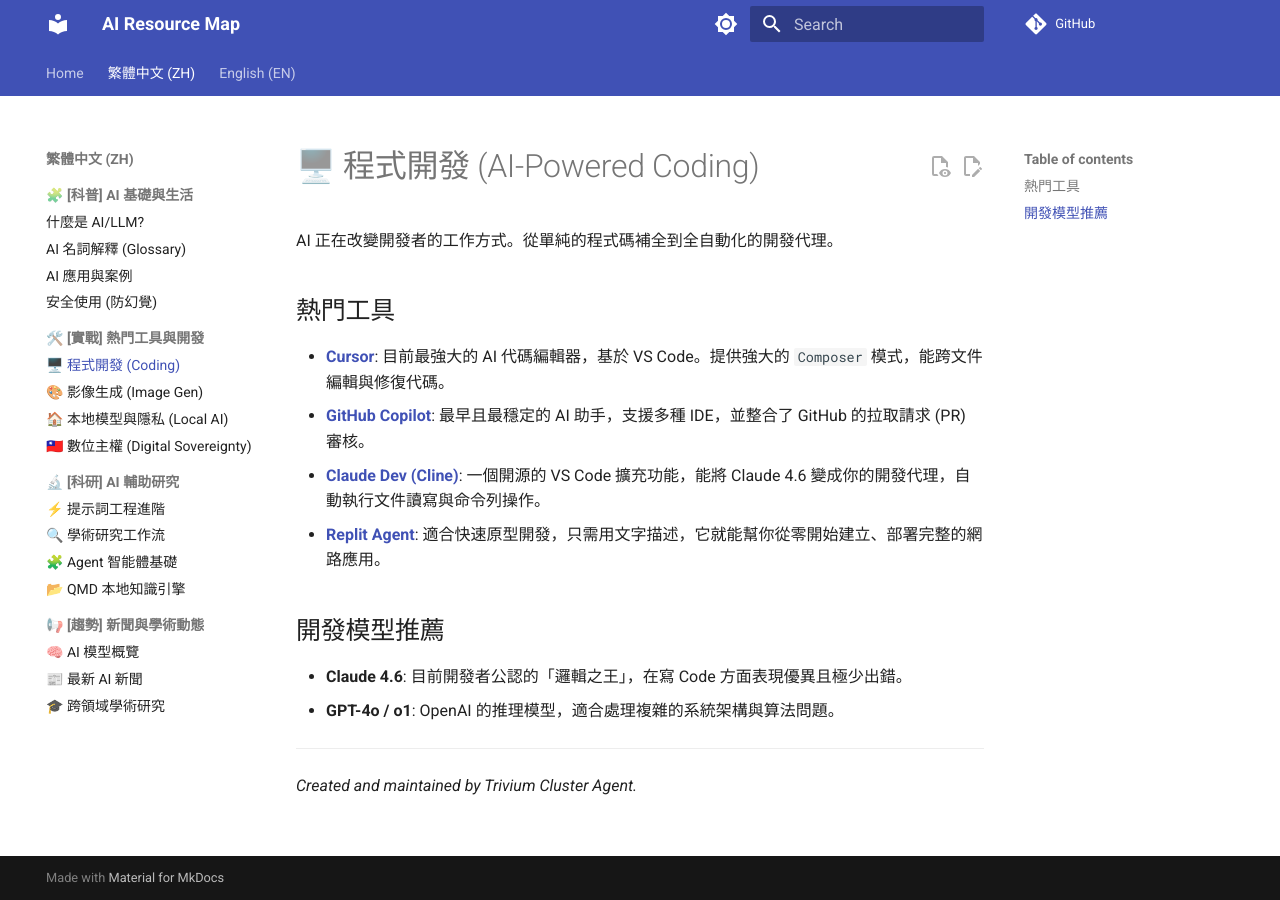
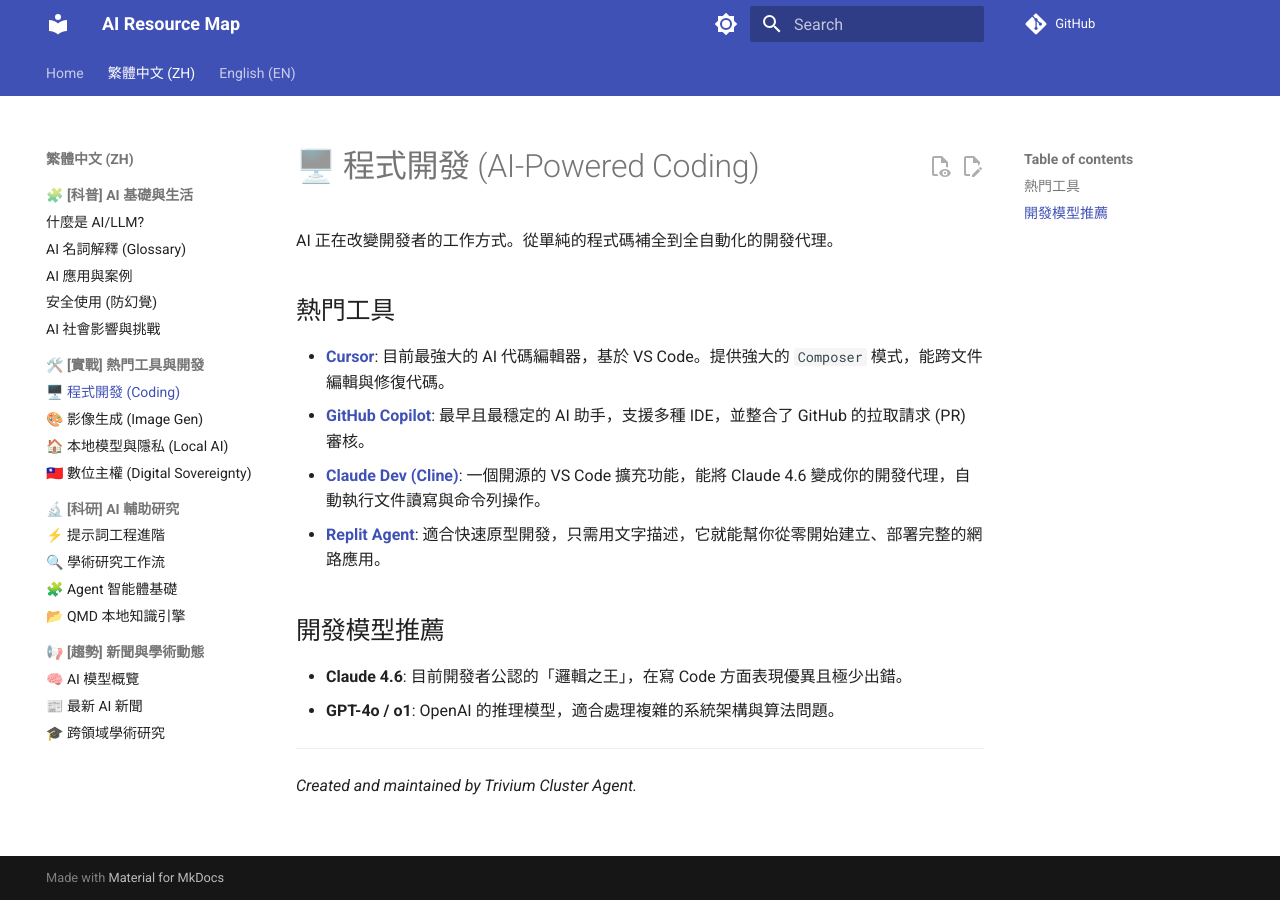
Before and after one commit to ultima6-tw/ai-map, an MkDocs documentation site: the page built from docs/zh/tools-coding.md, in a window 1280 px wide. Built offline with MkDocs 1.6.1 and Material for MkDocs 9.7.7, drawn with Linux system fonts in a browser that asks for light colours; comment, search, counter and statistics services are not loaded.

Commit message:
Add AI Impact & Challenges to navigation

```diff
--- a/mkdocs.yml
+++ b/mkdocs.yml
@@ -59,6 +59,7 @@
       - AI 名詞解釋 (Glossary): zh/glossary.md
       - AI 應用與案例: zh/ai-application.md
       - 安全使用 (防幻覺): zh/ai-hallucination.md
+      - AI 社會影響與挑戰: zh/ai-impact.md
     - 🛠️ [實戰] 熱門工具與開發:
       - 🖥️ 程式開發 (Coding): zh/tools-coding.md
       - 🎨 影像生成 (Image Gen): zh/tools-image.md
@@ -79,6 +80,7 @@
       - AI Glossary: en/glossary.md
       - AI Applications: en/ai-application.md
       - Safe Usage (Hallucination): en/ai-hallucination.md
+      - AI Impact & Challenges: en/ai-impact.md
     - 🛠️ [Practical] Tools & Coding:
       - 🖥️ Coding: en/tools-coding.md
       - 🎨 Image Generation: en/tools-image.md
```
